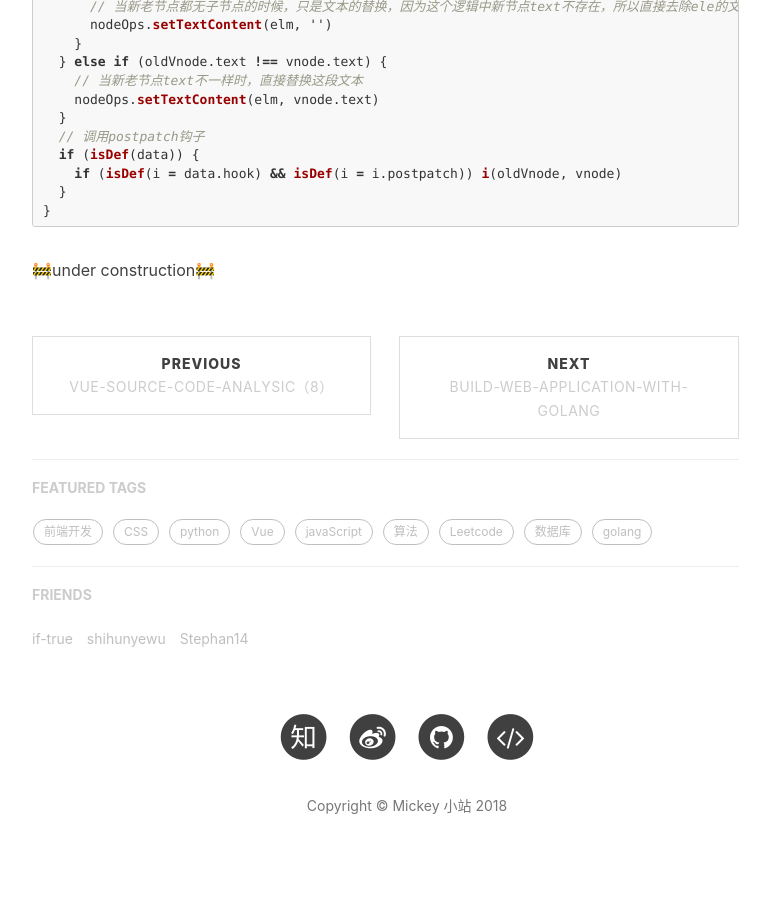
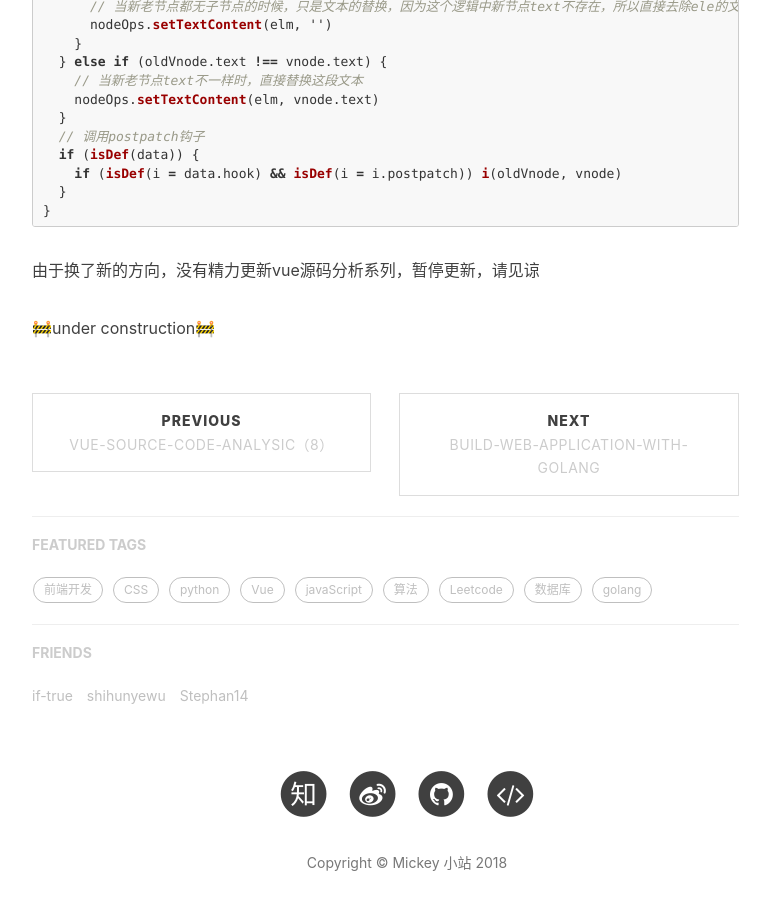
Before and after one commit to mickey0524/mickey0524.github.io, a Jekyll site: the page built from _posts/2018-07-25-vue-source-code-analysic-v9.md, in a window 1280 px wide and 900 px high, scrolled down 3597 px. Shown: the whole window, without its empty margins (233-1003 px from the left). Built offline with Jekyll 4.4.1, drawn with Linux system fonts in a browser that asks for light colours; nearby versions of some CDN libraries; comment, search, counter and statistics services are not loaded.

Commit message:
feat(vue): 暂停vue源码分析

````diff
--- a/_posts/2018-07-25-vue-source-code-analysic-v9.md
+++ b/_posts/2018-07-25-vue-source-code-analysic-v9.md
@@ -142,4 +142,6 @@ function patchVnode (oldVnode, vnode, insertedVnodeQueue, removeOnly) {
 }
 ```
 
+由于换了新的方向，没有精力更新vue源码分析系列，暂停更新，请见谅
+
 🚧under construction🚧
````
